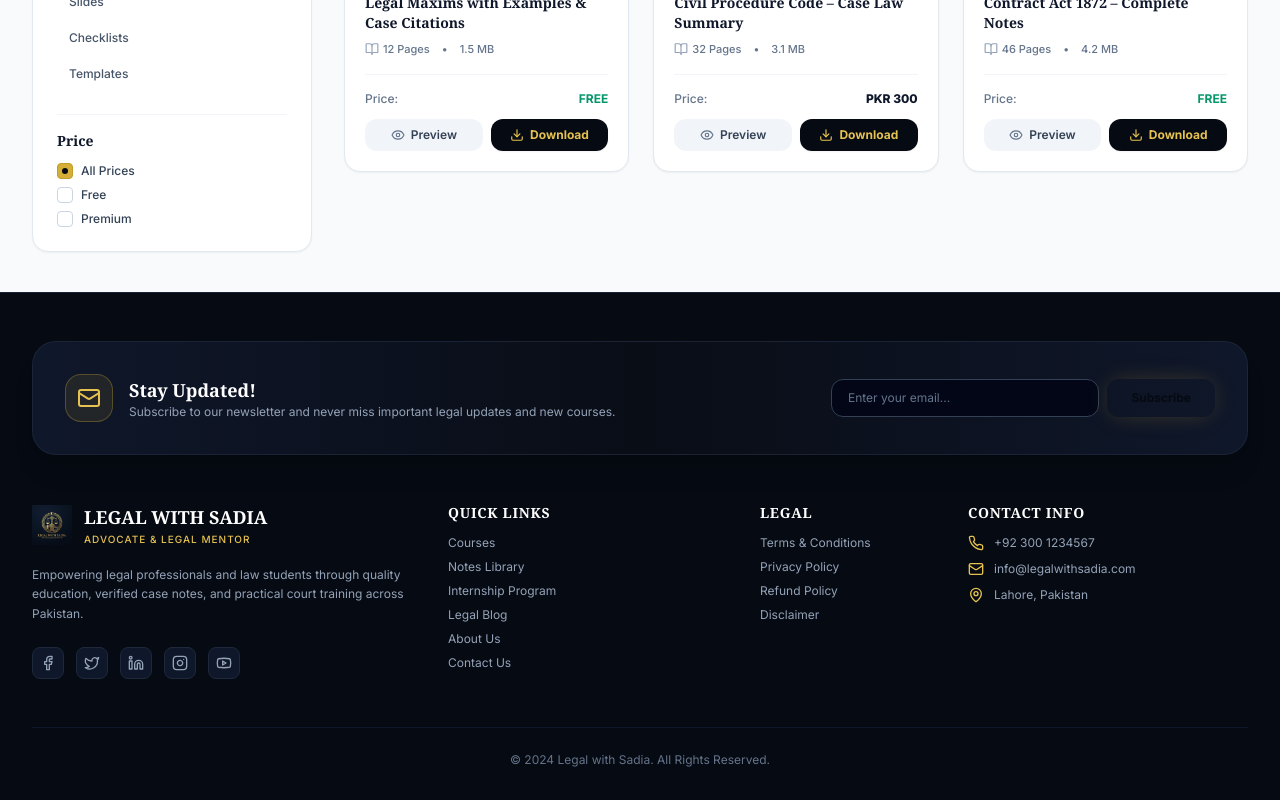
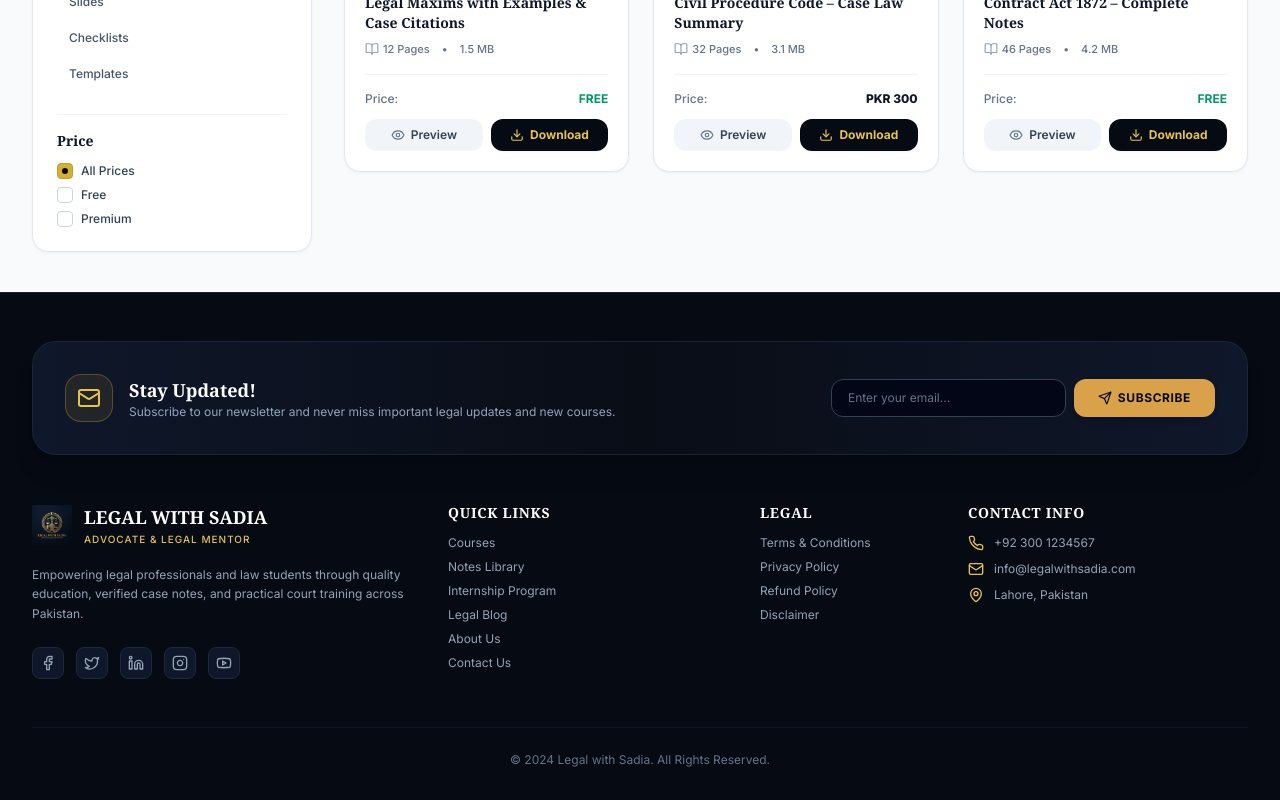
Before and after one commit to Janjua004/LegalWithSadia, a React (Vite) app: page / in a window 1280 px wide. Shown: the part 2489-3289 px from the top of the page. Built offline with nearby package versions, Linux system fonts and the light colour scheme; no server answers; a web font is replaced by a local one.

Commit message:
Fix footer subscribe button contrast and text visibility

```diff
--- a/src/components/Footer.tsx
+++ b/src/components/Footer.tsx
@@ -57,9 +57,10 @@
                 />
                 <button
                   type="submit"
-                  className="px-6 py-2.5 rounded-xl font-bold bg-gold-gradient-bg text-navy-950 shadow-gold-glow hover:brightness-110 transition-all text-xs whitespace-nowrap cursor-pointer"
+                  className="px-6 py-2.5 rounded-xl font-bold bg-[#d9a24a] hover:bg-[#c8923a] text-[#070a10] shadow-md transition-all text-xs font-sans uppercase tracking-wider whitespace-nowrap cursor-pointer flex items-center justify-center gap-1.5"
                 >
-                  Subscribe
+                  <Send className="w-3.5 h-3.5 text-[#070a10]" />
+                  <span>Subscribe</span>
                 </button>
               </form>
             )}
```
